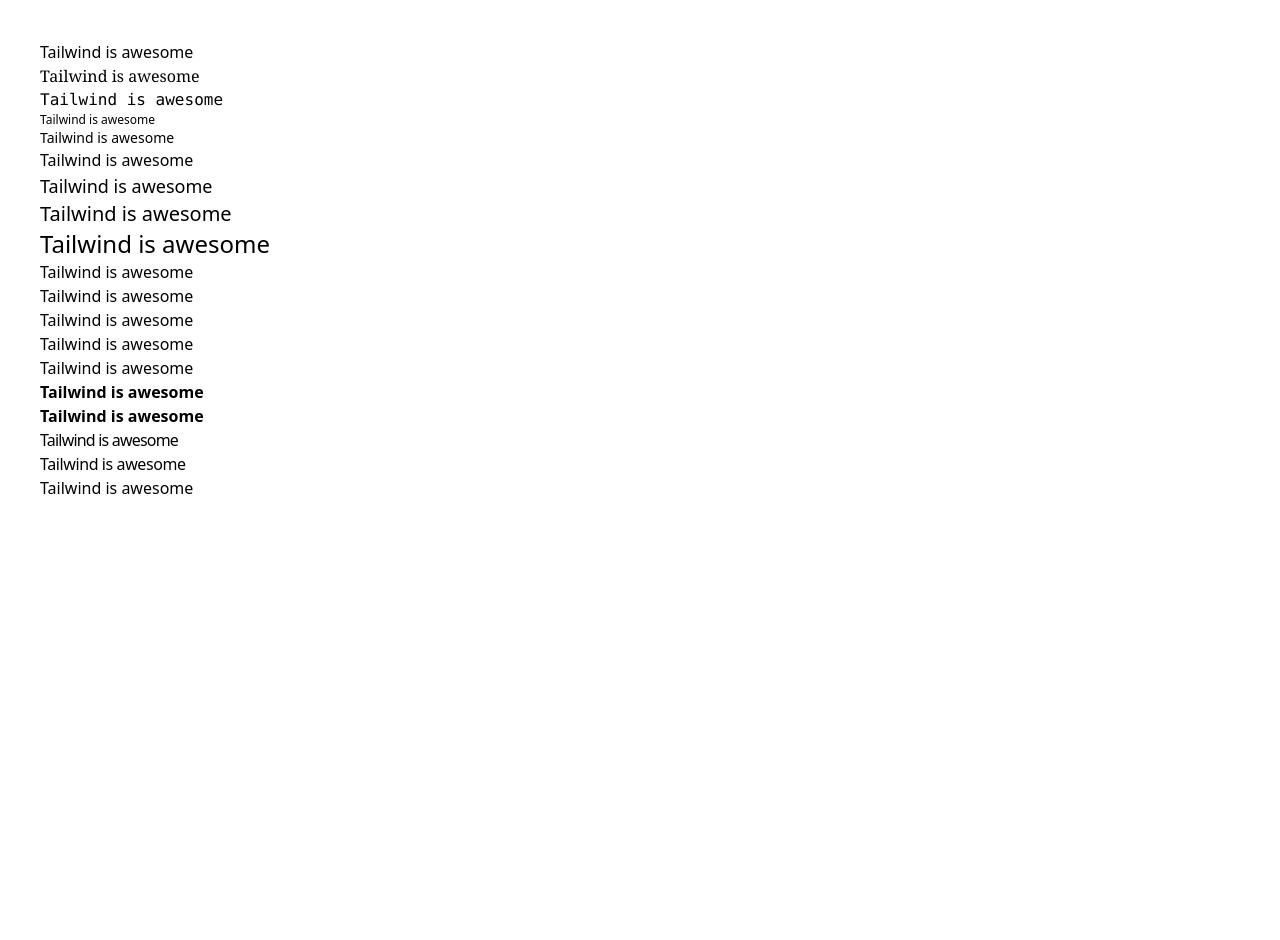
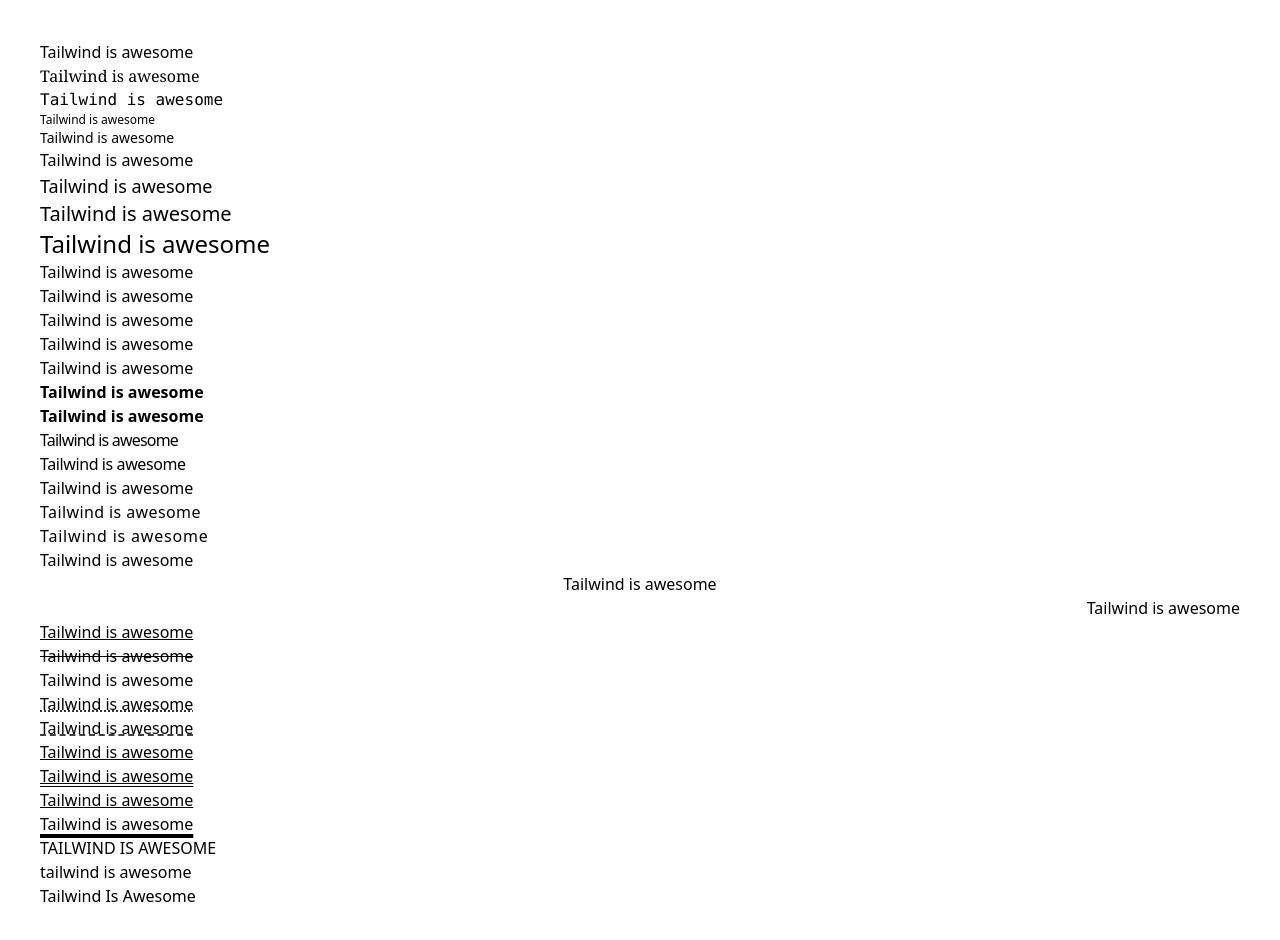
Before and after one commit to FranciscoMateusVG/tailwind-studies, a Next.js app: page /sandbox/typography in a window 1280 px wide. Shown: the top 940 px of the page. Before the commit the page ends 800 px from the top, so only its background shows below. Built offline with nearby package versions, Linux system fonts and the light colour scheme.

Commit message:
tipography studies 2

```diff
--- a/src/pages/sandbox/index.tsx
+++ b/src/pages/sandbox/index.tsx
@@ -46,6 +46,12 @@ const sandBoxLinks = [
     description:
       "Just the basics - Everything you need to know to set up your database and authentication.",
   },
+  {
+    url: "/sandbox/typography",
+    title: "Typography",
+    description:
+      "Just the basics - Everything you need to know to set up your database and authentication.",
+  },
 ];
 
 export default SandBox;
--- a/src/pages/sandbox/typography.tsx
+++ b/src/pages/sandbox/typography.tsx
@@ -15,7 +15,6 @@ const Typography: NextPage = () => {
         <div className="font-sans">Tailwind is awesome</div>
         <div className="font-serif">Tailwind is awesome</div>
         <div className="font-mono">Tailwind is awesome</div>
-
         {/* Font Size */}
         <div className="text-xs">Tailwind is awesome</div>
         <div className="text-sm">Tailwind is awesome</div>
@@ -23,7 +22,6 @@ const Typography: NextPage = () => {
         <div className="text-lg">Tailwind is awesome</div>
         <div className="text-xl">Tailwind is awesome</div>
         <div className="text-2xl">Tailwind is awesome</div>
-
         {/* Font Weight */}
         <div className="font-thin">Tailwind is awesome</div>
         <div className="font-extralight">Tailwind is awesome</div>
@@ -32,11 +30,36 @@ const Typography: NextPage = () => {
         <div className="font-medium">Tailwind is awesome</div>
         <div className="font-semibold">Tailwind is awesome</div>
         <div className="font-bold">Tailwind is awesome</div>
-
         {/* Letter spacing */}
         <div className="tracking-tighter">Tailwind is awesome</div>
         <div className="tracking-tight">Tailwind is awesome</div>
         <div className="tracking-normal">Tailwind is awesome</div>
+        <div className="tracking-wide">Tailwind is awesome</div>
+        <div className="tracking-wider">Tailwind is awesome</div>
+        {/* Text Alignement */}
+        <div className="text-left">Tailwind is awesome</div>
+        <div className="text-center">Tailwind is awesome</div>
+        <div className="text-right">Tailwind is awesome</div>
+        {/* Text Decoration */}
+        <div className="underline">Tailwind is awesome</div>
+        <div className="line-through">Tailwind is awesome</div>
+        <div className="no-underline">Tailwind is awesome</div>
+        {/* Decoration Style */}
+
+        <div className="underline decoration-dotted">Tailwind is awesome</div>
+        <div className="underline decoration-dashed">Tailwind is awesome</div>
+        <div className="underline decoration-solid">Tailwind is awesome</div>
+        <div className="underline decoration-double">Tailwind is awesome</div>
+        <div className="decoration-none underline">Tailwind is awesome</div>
+
+        {/* Decoration Offset */}
+        <div className="underline decoration-4 underline-offset-4">
+          Tailwind is awesome
+        </div>
+        {/* Text Transform */}
+        <div className="uppercase">Tailwind is awesome</div>
+        <div className="lowercase">Tailwind is awesome</div>
+        <div className="capitalize">Tailwind is awesome</div>
       </main>
     </>
   );
```
